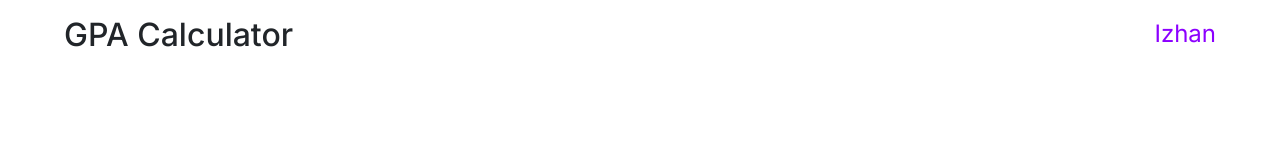
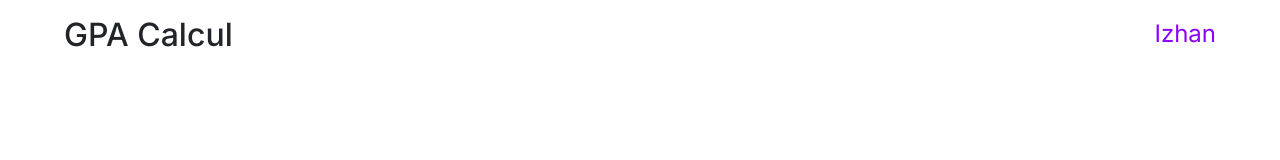
Before and after one commit to babu-izhan-5001312/gpa-calculator, a React (Create React App) app: page / in a window 1280 px wide. Shown: the top 160 px of the page. Built offline with nearby package versions, Linux system fonts and the light colour scheme; the HTML template or start-up script is replaced by a standard one.

Commit message:
change title

```diff
--- a/src/App.js
+++ b/src/App.js
@@ -27,7 +27,7 @@ function App() {
         className="row d-flex align-items-center justify-content-center"
       >
         <Container>
-          <h2>GPA Calculator</h2>
+          <h2>GPA Calcul</h2>
           <Navbar>
             <a
               className="link"
```
